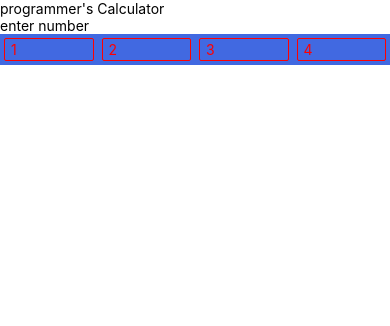
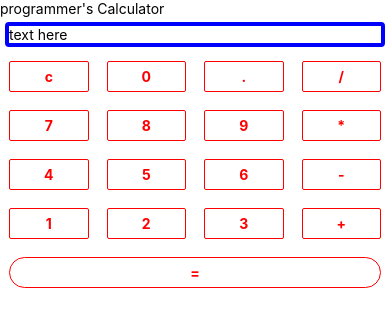
Before and after one commit to MissProgramm/demo, a React Native app: screen / in a window 390 px wide. Shown: the top 326 px of the page. Built offline with nearby package versions, Linux system fonts and the light colour scheme.

Commit message:
implement UI of calculator

```diff
--- a/Calculator.js
+++ b/Calculator.js
@@ -5,13 +5,42 @@ const Calculator = () => {
   return (
     <View style={{flex:1}}>
       <Text>programmer's Calculator</Text>
-      <TextInput  placeholder='enter number'></TextInput>
-<View style={styles.wrapper}>
-  <TouchableOpacity style={styles.btn}> <Text style={styles.btntxt}> 1 </Text></TouchableOpacity>
-  <TouchableOpacity style={styles.btn}> <Text style={styles.btntxt}> 2 </Text></TouchableOpacity>
-  <TouchableOpacity style={styles.btn}> <Text style={styles.btntxt}> 3 </Text></TouchableOpacity>
-  <TouchableOpacity style={styles.btn}> <Text style={styles.btntxt}> 4 </Text></TouchableOpacity>
+      <TextInput  placeholder='text here' style={styles.txt}></TextInput>
+<View style={{flexDirection:'row',justifyContent:'space-around'}}>
+  <TouchableOpacity style={styles.btn}><Text style={styles.btntxt}>c</Text></TouchableOpacity>
+  <TouchableOpacity style={styles.btn}><Text style={styles.btntxt}>0</Text></TouchableOpacity>
+  <TouchableOpacity style={styles.btn}><Text style={styles.btntxt}>.</Text></TouchableOpacity>
+  <TouchableOpacity style={styles.btn}><Text style={styles.btntxt}>/</Text></TouchableOpacity>
+
 </View>
+<View style={{flexDirection:'row',justifyContent:'space-around'}}>
+  <TouchableOpacity style={styles.btn}><Text style={styles.btntxt}>7</Text></TouchableOpacity>
+  <TouchableOpacity style={styles.btn}><Text style={styles.btntxt}>8</Text></TouchableOpacity>
+  <TouchableOpacity style={styles.btn}><Text style={styles.btntxt}>9</Text></TouchableOpacity>
+  <TouchableOpacity style={styles.btn}><Text style={styles.btntxt}>*</Text></TouchableOpacity>
+
+</View>
+<View style={{flexDirection:'row',justifyContent:'space-around'}}>
+  <TouchableOpacity style={styles.btn}><Text style={styles.btntxt}>4</Text></TouchableOpacity>
+  <TouchableOpacity style={styles.btn}><Text style={styles.btntxt}>5</Text></TouchableOpacity>
+  <TouchableOpacity style={styles.btn}><Text style={styles.btntxt}>6</Text></TouchableOpacity>
+  <TouchableOpacity style={styles.btn}><Text style={styles.btntxt}>-</Text></TouchableOpacity>
+
+</View>
+<View style={{flexDirection:'row',justifyContent:'space-around'}}>
+  <TouchableOpacity style={styles.btn}><Text style={styles.btntxt}>1</Text></TouchableOpacity>
+  <TouchableOpacity style={styles.btn}><Text style={styles.btntxt}>2</Text></TouchableOpacity>
+  <TouchableOpacity style={styles.btn}><Text style={styles.btntxt}>3</Text></TouchableOpacity>
+  <TouchableOpacity style={styles.btn}><Text style={styles.btntxt}>+</Text></TouchableOpacity>
+
+</View>
+
+<View style={{flexDirection:'row' }}>
+<TouchableOpacity style={[styles.btn , {borderRadius:23}]}><Text style={styles.btntxt}>=</Text></TouchableOpacity>
+
+
+</View>
+
 
     </View>
   )
@@ -20,16 +49,18 @@ const Calculator = () => {
 export default Calculator
 
 const styles = StyleSheet.create({
-wrapper:{
-flexDirection:'row',
-backgroundColor:'royalblue',
-justifyContent:'space-between',
-alignItems:'center',
+
+txt:{
+  borderColor :'blue',
+  borderWidth:4,
+  borderRadius:4,
+  margin:5,
 },
+
 
 btn:{
   flex:1,
-  margin:4,
+  margin:9,
   padding:2,
   borderWidth:1,
   borderColor:'red',
@@ -39,7 +70,11 @@ btn:{
 
 btntxt:{
   color:'red',
-}
+  alignSelf:'center',
+  margin:4,
+  fontWeight:'bold',
+
+},
 
 
 })
```
